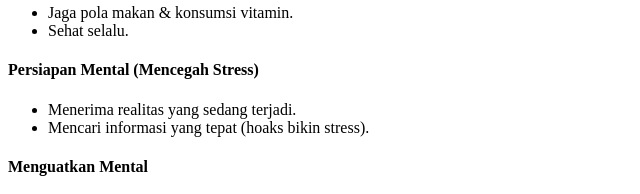
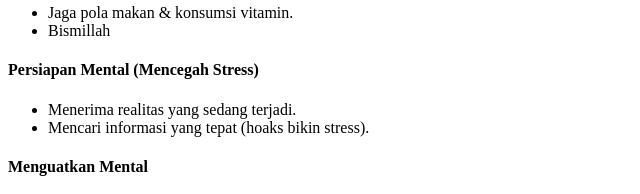
Before and after one commit to dafqil/bebas, a plain HTML site: page index.html in a window 1280 px wide. Shown: the part 261-455 px from the top of the page, 0-640 px from the left. Drawn offline with Linux system fonts and the light colour scheme.

Commit message:
Update index.html

```diff
--- a/index.html
+++ b/index.html
@@ -24,7 +24,8 @@
 								<li>Mandi dan cuci pakaian (tiba dirumah).</li>
 								<li>Hindari keramaian.</li>
 								<li>Jaga pola makan & konsumsi vitamin.</li>
-								<li>Sehat selalu.</li>
+								<li>Bismillah</li>
+
 							</ul>
 					</div>
 					<div class="isi-konten">
```
